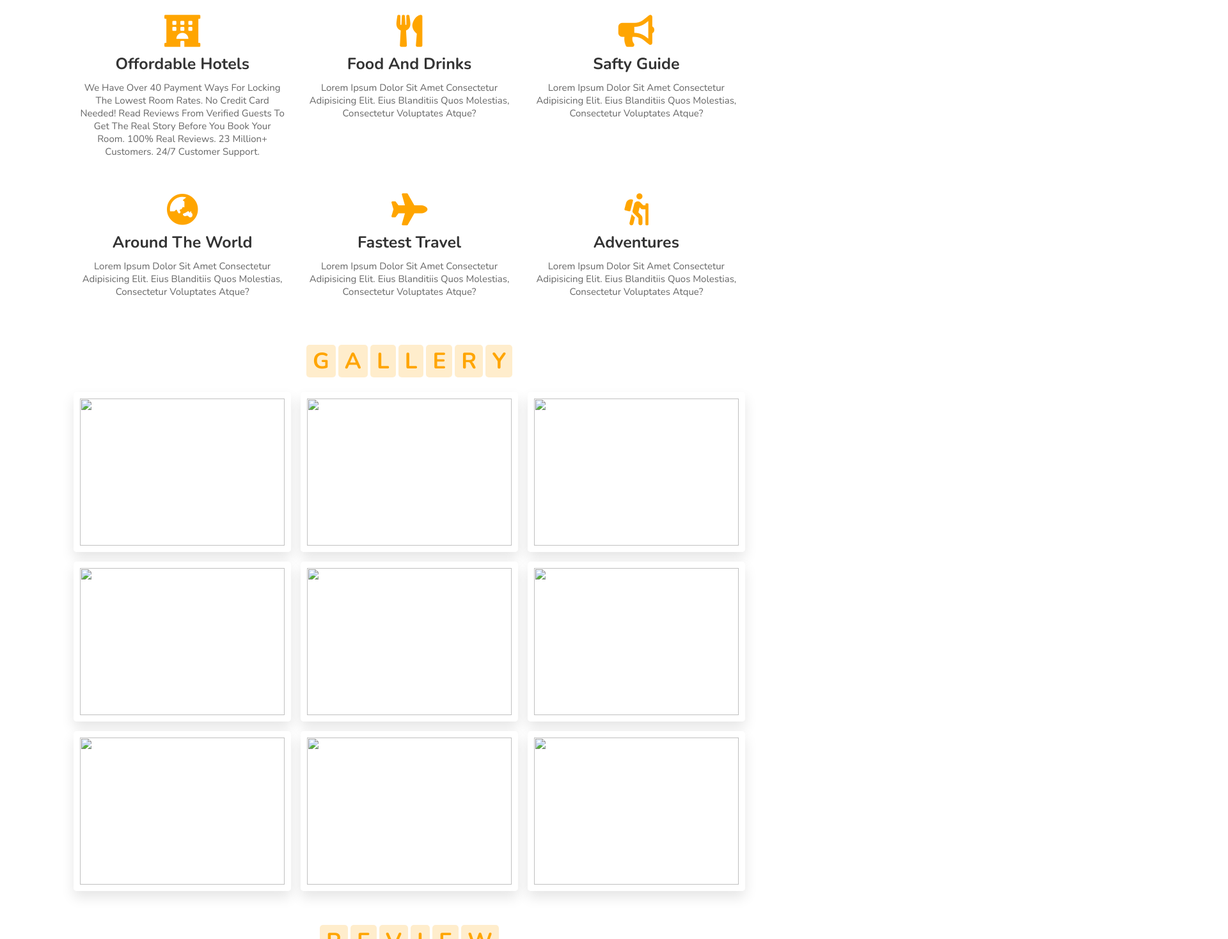
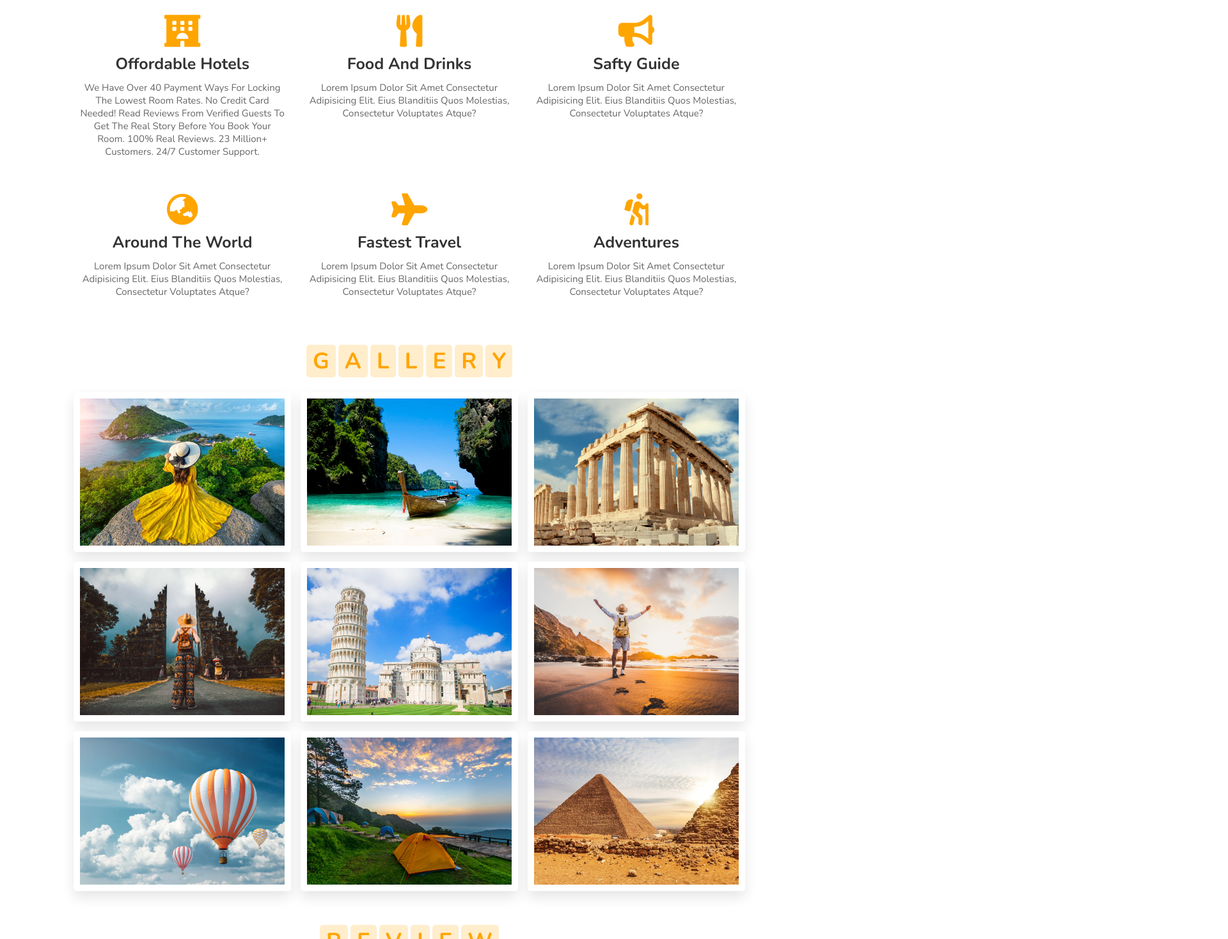
Before and after one commit to amarkumaar/TourAndTravel, a plain HTML site: page index.html in a window 1280 px wide. Shown: the part 2632-4100 px from the top of the page at 64% size, 1920 px wide, since content can reach past the window. Drawn offline with nearby package versions, Linux system fonts and the light colour scheme; files whose address does not match are found by name.

Commit message:
Update index.html

```diff
--- a/index.html
+++ b/index.html
@@ -76,9 +76,9 @@
         <div class="controls">
             <span class="vid-btn active" data-src="vid-1.mp4"></span>
             <span class="vid-btn" data-src="vid-2.mp4"></span>
-            <span class="vid-btn" data-src="images/vid-3.mp4"></span>
-            <span class="vid-btn" data-src="images/vid-4.mp4"></span>
-            <span class="vid-btn" data-src="images/vid-5.mp4"></span>
+            <span class="vid-btn" data-src="vid-3.mp4"></span>
+            <span class="vid-btn" data-src="vid-4.mp4"></span>
+            <span class="vid-btn" data-src="vid-5.mp4"></span>
         </div>
         <div class="video-container">
             <video src="vid-1.mp4" id="video-slider" loop autoplay muted></video>
@@ -149,7 +149,7 @@
 
         <div class="box-container">
             <div class="box">
-                <img src="images/p-1.jpg" alt="">
+                <img src="p-1.jpg" alt="">
                 <div class="content">
                     <h3> <i class="fas fa-map-marker-alt"></i>mumbai</h3>
                     <p>Lorem, ipsum dolor sit amet consectetur adipisicing elit. Vel, ea!</p>
@@ -171,7 +171,7 @@
 
 
             <div class="box">
-                <img src="images/p-2.jpg" alt="">
+                <img src="p-2.jpg" alt="">
                 <div class="content">
                     <h3> <i class="fas fa-map-marker-alt"></i>sydney</h3>
                     <p>Lorem, ipsum dolor sit amet consectetur adipisicing elit. Vel, ea!</p>
@@ -191,7 +191,7 @@
             </div>
 
             <div class="box">
-                <img src="images/p-3.jpg" alt="">
+                <img src="p-3.jpg" alt="">
                 <div class="content">
                     <h3> <i class="fas fa-map-marker-alt"></i>hawaii</h3>
                     <p>Lorem, ipsum dolor sit amet consectetur adipisicing elit. Vel, ea!</p>
@@ -231,7 +231,7 @@
             </div>
 
             <div class="box">
-                <img src="images/p-5.jpg" alt="">
+                <img src="p-5.jpg" alt="">
                 <div class="content">
                     <h3> <i class="fas fa-map-marker-alt"></i>tokyo</h3>
                     <p>Lorem, ipsum dolor sit amet consectetur adipisicing elit. Vel, ea!</p>
@@ -251,7 +251,7 @@
             </div>
 
             <div class="box">
-                <img src="images/p-6.jpg" alt="">
+                <img src="p-6.jpg" alt="">
                 <div class="content">
                     <h3> <i class="fas fa-map-marker-alt"></i>eypt</h3>
                     <p>Lorem, ipsum dolor sit amet consectetur adipisicing elit. Vel, ea!</p>
@@ -348,7 +348,7 @@
         </h1>
         <div class="box-container">
             <div class="box">
-                <img src="images/g-1.jpg" alt="">
+                <img src="g-1.jpg" alt="">
                 <div class="content">
                     <h3>amazing places</h3>
                     <p>Lorem ipsum dolor sit amet consectetur adipisicing elit. Autem, deleniti.</p>
@@ -357,7 +357,7 @@
             </div>
 
             <div class="box">
-                <img src="images/g-2.jpg" alt="">
+                <img src="g-2.jpg" alt="">
                 <div class="content">
                     <h3>amazing places</h3>
                     <p>Lorem ipsum dolor sit amet consectetur adipisicing elit. Autem, deleniti.</p>
@@ -366,7 +366,7 @@
             </div>
 
             <div class="box">
-                <img src="images/g-3.jpg" alt="">
+                <img src="g-3.jpg" alt="">
                 <div class="content">
                     <h3>amazing places</h3>
                     <p>Lorem ipsum dolor sit amet consectetur adipisicing elit. Autem, deleniti.</p>
@@ -375,7 +375,7 @@
             </div>
 
             <div class="box">
-                <img src="images/g-4.jpg" alt="">
+                <img src="g-4.jpg" alt="">
                 <div class="content">
                     <h3>amazing places</h3>
                     <p>Lorem ipsum dolor sit amet consectetur adipisicing elit. Autem, deleniti.</p>
@@ -384,7 +384,7 @@
             </div>
 
             <div class="box">
-                <img src="images/g-5.jpg" alt="">
+                <img src="g-5.jpg" alt="">
                 <div class="content">
                     <h3>amazing places</h3>
                     <p>Lorem ipsum dolor sit amet consectetur adipisicing elit. Autem, deleniti.</p>
@@ -393,7 +393,7 @@
             </div>
 
             <div class="box">
-                <img src="images/g-6.jpg" alt="">
+                <img src="g-6.jpg" alt="">
                 <div class="content">
                     <h3>amazing places</h3>
                     <p>Lorem ipsum dolor sit amet consectetur adipisicing elit. Autem, deleniti.</p>
@@ -402,7 +402,7 @@
             </div>
 
             <div class="box">
-                <img src="images/g-7.jpg" alt="">
+                <img src="g-7.jpg" alt="">
                 <div class="content">
                     <h3>amazing places</h3>
                     <p>Lorem ipsum dolor sit amet consectetur adipisicing elit. Autem, deleniti.</p>
@@ -411,7 +411,7 @@
             </div>
 
             <div class="box">
-                <img src="images/g-8.jpg" alt="">
+                <img src="g-8.jpg" alt="">
                 <div class="content">
                     <h3>amazing places</h3>
                     <p>Lorem ipsum dolor sit amet consectetur adipisicing elit. Autem, deleniti.</p>
@@ -420,7 +420,7 @@
             </div>
 
             <div class="box">
-                <img src="images/g-9.jpg" alt="">
+                <img src="g-9.jpg" alt="">
                 <div class="content">
                     <h3>amazing places</h3>
                     <p>Lorem ipsum dolor sit amet consectetur adipisicing elit. Autem, deleniti.</p>
@@ -455,7 +455,7 @@
             <div class="wrapper">
                 <div class="silder">
                     <div class="box">
-                        <img src="images/pic5.png" alt="">
+                        <img src="pic5.png" alt="">
                         <h3>Amar kumar</h3>
                         <p>As the company founder, you are responsible for setting the company's vision and making sure that it is unique and attractive to potential consumers. You should also concentrate on creating value for your customers and making sure that the company is constantly evolving and changing with the times</p>
                         <!-- <div class="dropdown-box">
@@ -539,7 +539,7 @@
         </h1>
         <div class="row">
             <div class="image">
-                <img src="images/contact-img.svg" alt="">
+                <img src="contact-img.svg" alt="">
             </div>
             <form action="">
 
@@ -568,12 +568,12 @@
     <section class="brand-container">
         <div class="swiper-container brand-slider">
             <div class="swiper-wrapper">
-                <div class="swiper-slide"><img src="images/1.jpg" alt=""></div>
-                <div class="swiper-slide"><img src="images/2.jpg" alt=""></div>
-                <div class="swiper-slide"><img src="images/3.jpg" alt=""></div>
-                <div class="swiper-slide"><img src="images/4.jpg" alt=""></div>
-                <div class="swiper-slide"><img src="images/5.jpg" alt=""></div>
-                <div class="swiper-slide"><img src="images/6.jpg" alt=""></div>
+                <div class="swiper-slide"><img src="1.jpg" alt=""></div>
+                <div class="swiper-slide"><img src="2.jpg" alt=""></div>
+                <div class="swiper-slide"><img src="3.jpg" alt=""></div>
+                <div class="swiper-slide"><img src="4.jpg" alt=""></div>
+                <div class="swiper-slide"><img src="5.jpg" alt=""></div>
+                <div class="swiper-slide"><img src="6.jpg" alt=""></div>
             </div>
         </div>
     </section>
```
